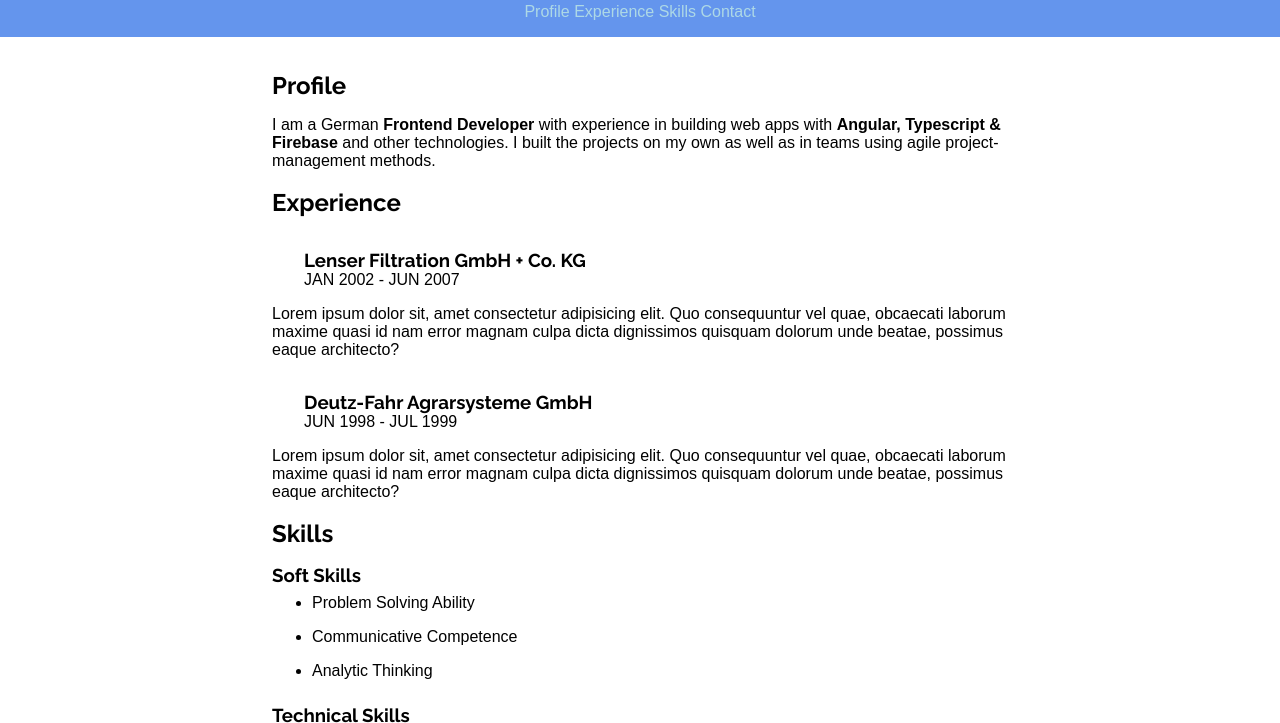
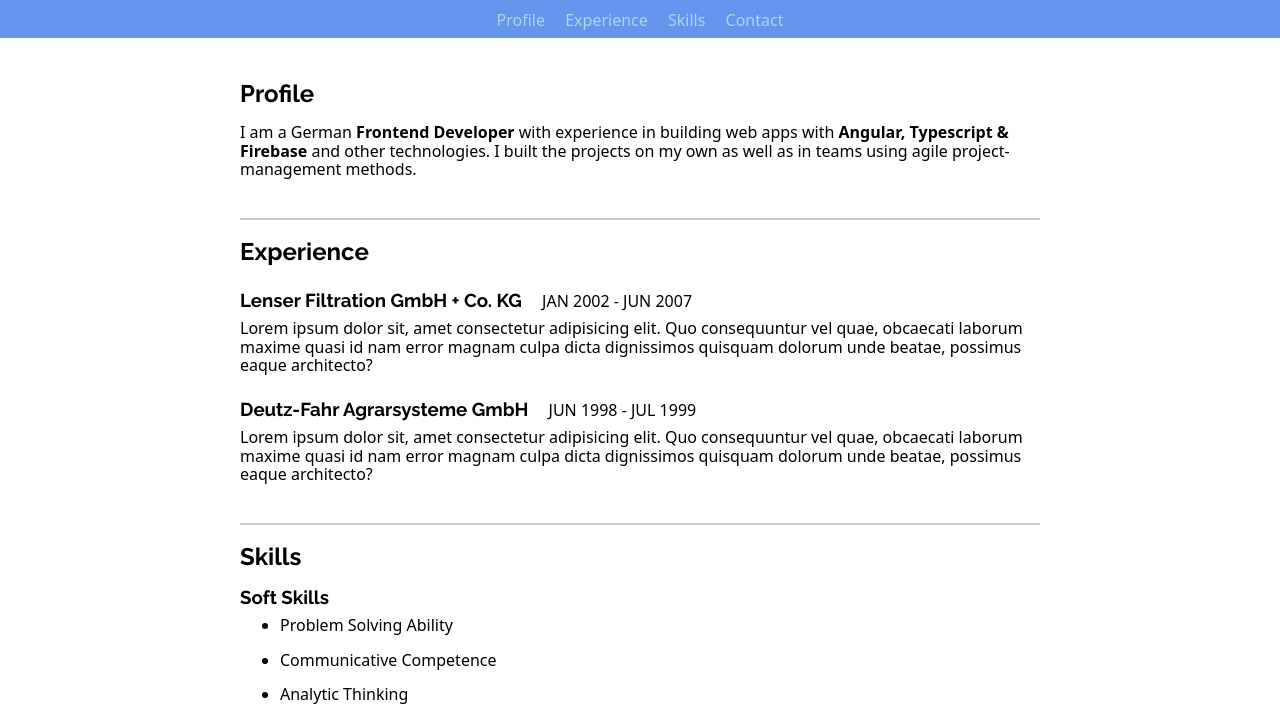
Before and after one commit to steffenjoachim/cv-setup, a plain HTML site: page index.html in a window 1280 px wide. Shown: the part 108-831 px from the top of the page. Drawn offline with nearby package versions, Linux system fonts and the light colour scheme.

Commit message:
css improved

```diff
--- a/index.html
+++ b/index.html
@@ -9,6 +9,7 @@
     <meta name="description" content="This is the CV of Steffen Schanze">
     <meta name="author" content="Steffen Schanze">
 
+    <link rel="stylesheet" href="https://unpkg.com/modern-normalize@2.0.0/modern-normalize.css" />
     <link rel="stylesheet" href="style.css">
 
     <link rel="preconnect" href="https://fonts.googleapis.com">
@@ -23,18 +24,20 @@
         <h1>Steffen Schanze CV</h1>
         <p>Frontend Developer</p>
         <nav>
-            <a href="#profile">Profile</a>
-            <a href="#experience">Experience</a>
-            <a href="#skills">Skills</a>
-            <a href="#contact">Contact</a>
+            <a class="nav-link" href="#profile">Profile</a>
+            <a class="nav-link" href="#experience">Experience</a>
+            <a class="nav-link" href="#skills">Skills</a>
+            <a class="nav-link" href="#contact">Contact</a>
         </nav>
     </header>
     <main class="main">
         <article>
             <h2 id="profile">Profile</h2>
-            <p class="profile-paragraph">I am a German <strong>Frontend Developer</strong> with experience in building web apps with
+            <p class="profile-paragraph">I am a German <strong>Frontend Developer</strong> with experience in building
+                web apps with
                 <strong>Angular, Typescript & Firebase</strong> and other technologies. I built the projects on my own
-                as well as in teams using agile project-management methods.</p>
+                as well as in teams using agile project-management methods.
+            </p>
         </article>
         <article>
             <h2 id="experience">Experience</h2>
--- a/style.css
+++ b/style.css
@@ -3,7 +3,7 @@
     box-sizing: border-box;
 }
 
-body {
+html {
     font-family: Arial, Helvetica, sans-serif;
 }
 
@@ -15,6 +15,10 @@ h1 {
     padding-top: 24px;
 }
 
+h1::after {
+    content: '👍';
+}
+
 h2 {
     padding-top: 18px;
 }
@@ -24,7 +28,7 @@ h3 {
 }
 
 header, main {
-    padding: 16px 32px;
+    padding: 24px 0 8px 0;
 }
 
 
@@ -53,9 +57,51 @@ header, main {
 
   a {
     text-decoration: none;
+  }
+
+  a:active {
+    color: white;
+  }
+
+ a:hover {
+    color:blue
+  }
+
+  .nav-link {
     color: lightblue;
   }
 
   .contact-link {
     color: black;
   }
+
+  article + article {
+    margin-top: 40px;
+  }
+
+  a + a {
+    padding-left: 16px;
+  }
+
+  /* article:nth-child(2), article:nth-child(3) , article:nth-child(4) {
+    border-top: 2px solid grey;
+  }
+  oder einfacher: */
+
+  main > article:not(:first-child) {
+    border-top: 2px solid rgba(0, 0, 0, .2);
+}
+
+
+  ::selection {
+    background-color: black;
+    color: white;
+  }
+
+  header h3, header p {
+    display: inline;
+  }
+
+  h3 + p {
+    padding-left: 16px;
+  }
```
